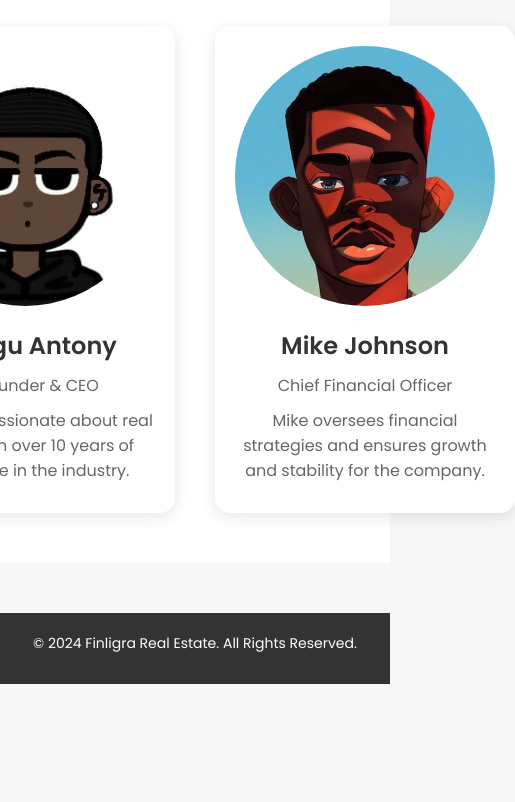
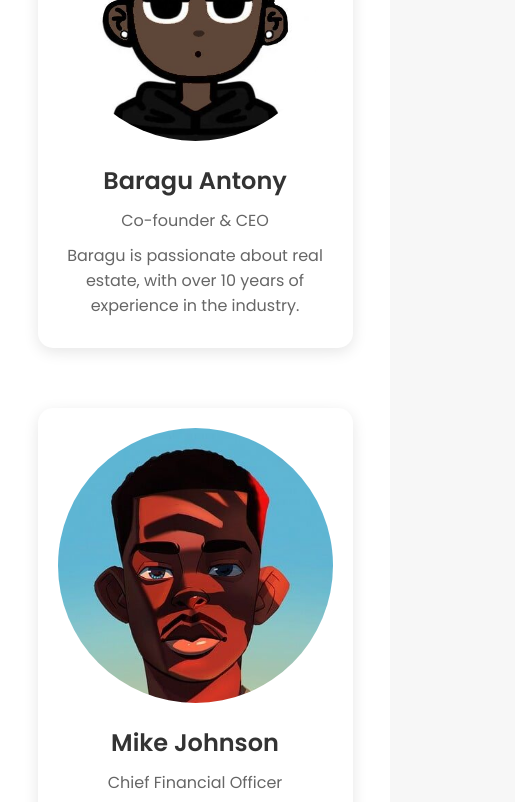
Before and after one commit to b-aragu/Finligra-Real-Estate, a plain HTML site: page about.html in a window 390 px wide. Shown: the part 721-1523 px from the top of the page, 515 px wide, since content can reach past the window. Before the commit the page ends 1405 px from the top, so only its background shows below. Drawn offline with Linux system fonts and the light colour scheme.

Commit message:
make themmore responsive

```diff
--- a/styles.css
+++ b/styles.css
@@ -595,12 +595,43 @@ body {
         margin: 10px auto;
     }
 
+    /* Hero Section adjustments */
+    .hero-about {
+        padding: 20px; /* Adjust padding for smaller screens */
+        text-align: center; /* Center align text */
+    }
+
+    /* Team Section adjustments */
     .team-section {
-        display: flex;
-        flex-direction: column;
-        align-items: center;
+        padding: 20px; /* Add padding for the section */
+        text-align: center; /* Center align text */
+    }
+
+    .team-cards {
+        display: flex; /* Use flexbox for team cards */
+        flex-direction: column; /* Stack cards vertically */
+        align-items: center; /* Center align cards */
+    }
+
+    .team-card {
+        width: 90%; /* Set width to 90% for smaller screens */
+        margin: 10px 0; /* Add margin between cards */
+    }
+
+    /* Image adjustments */
+    .team-card img {
+        width: 100%; /* Make images responsive */
+        height: auto; /* Maintain aspect ratio */
+    }
+
+    /* Footer adjustments */
+    .footer {
+        text-align: center; /* Center align footer text */
+        padding: 10px; /* Add padding */
     }
 }
+
+
 
 /* Tablet Devices */
 @media (min-width: 769px) and (max-width: 1024px) {
@@ -617,7 +648,16 @@ body {
     }
 
     .hero h1 {
-        font-size: 40px;
+        font-siz.team-section {
+            flex-direction: row; /* Change to row layout for medium devices */
+            flex-wrap: wrap; /* Allow wrapping of team member cards */
+            justify-content: center; /* Center team members */
+        }
+        .team-member {
+            padding: 20px;
+            width: 50%; /* Adjust width for two members per row */
+            margin: 10px; /* Add margin for spacing */
+        }
     }
 
     .hero .subtitle, .hero-properties .subtitle {
```
Also changed, not shown: about.html (line endings or trailing spaces).
